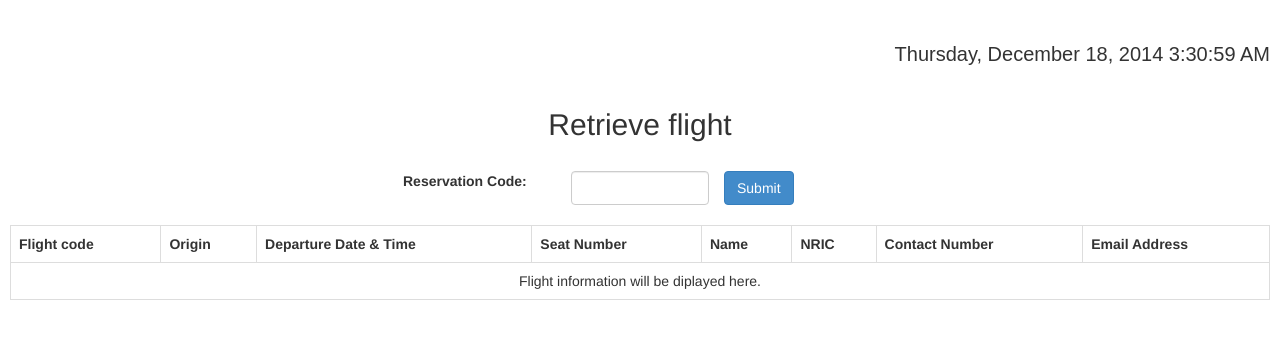
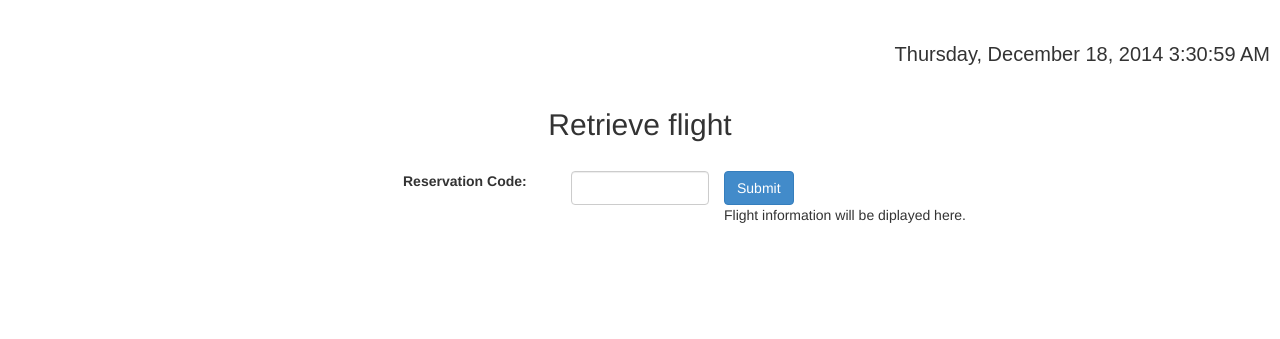
Before and after one commit to GreenBagel/PK9L4E, a PHP site: page /FrontEnd/retrieveFlight.php in a window 1280 px wide. Shown: the part 62-401 px from the top of the page. Run offline with PHP 8.4, Linux system fonts and the light colour scheme.

Commit message:
retrieve page changed table

```diff
--- a/FrontEnd/retrieveFlight.php
+++ b/FrontEnd/retrieveFlight.php
@@ -44,6 +44,17 @@
                     </form>
                 </div>
 
+
+
+                <?php
+                $reservation_code = (isset($_POST['code']) ? $_POST['code'] : null);
+                if ($reservation_code == null) {
+                    ?>
+                    <tr>
+                        <td  colspan ="8" align="center">Flight information will be diplayed here.</td>
+                    </tr>
+                    <?php } else {
+                    ?>
                     <table border="1" class="table table-bordered">
 
                         <!-- Flight Code -->
@@ -58,16 +69,7 @@
                             <th align="center">Email Address</th>
 
                         </tr>
-
                         <?php
-            $reservation_code = (isset($_POST['code']) ? $_POST['code'] : null);
-            if ($reservation_code == null) {
-                ?>
-                <tr>
-                    <td  colspan ="8" align="center">Flight information will be diplayed here.</td>
-                </tr>
-                <?php
-            } else {
                         try {
                             $resInfo = $res->GetReservationWithFieldsFilter($reservation_code, null, null, null, null, null, null, null, null, null);
                             //$resInfo2 = $flights->GetFlightWithFieldsFilter($result[1], null, null, null, null, null, null, null, null);
@@ -90,7 +92,7 @@
                                         </tr>
                                         <?php
                                     }
-                        }else{
+                                } else {
                                     echo 'The flight you search is not paid yet. Please make payment first before checking the result<br>';
                                     echo '<a href="../FrontEnd/purchaseFlight.php">Make Payment</a>';
                                 }
```
Lines whose indentation alone changed are shown as unchanged.
